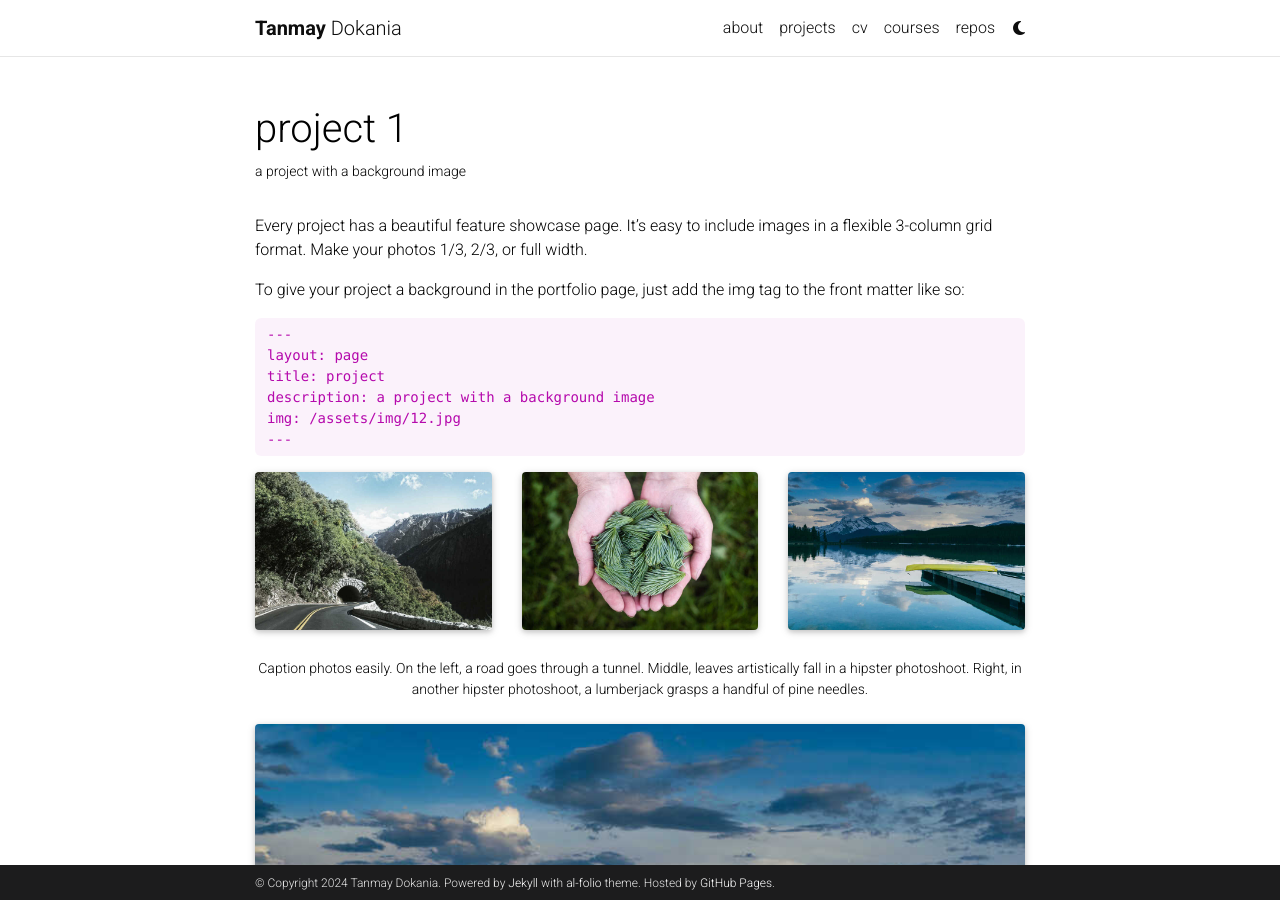
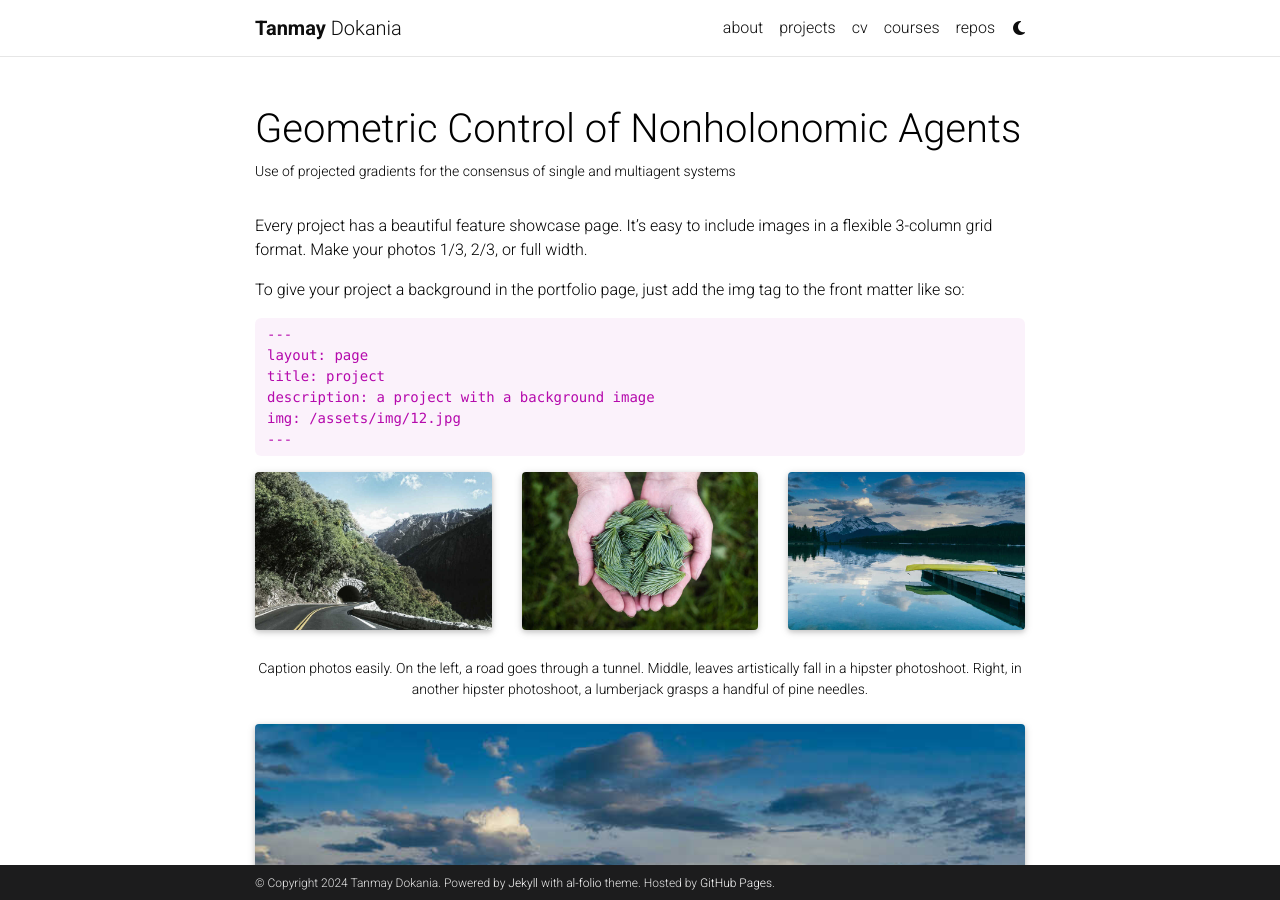
Before and after one commit to dokania-tanmay/dokania-tanmay.github.io, a Jekyll site: the page built from _projects/1_project.md, in a window 1280 px wide and 900 px high. Built offline with Jekyll 4.4.1, drawn with Linux system fonts in a browser that asks for light colours; full-size pictures stand in for the smaller copies a plugin makes; comment, search, counter and statistics services are not loaded; a style sheet for code colours, icons or effects is not loaded.

Commit message:
project 1 uploaded

```diff
--- a/_projects/1_project.md
+++ b/_projects/1_project.md
@@ -1,11 +1,11 @@
 ---
 layout: page
-title: project 1
-description: a project with a background image
-img: assets/img/12.jpg
+title: Geometric Control of Nonholonomic Agents
+description: Use of projected gradients for the consensus of single and multiagent systems
+img: assets/img/proj1.jpg
 importance: 1
-category: work
-related_publications: einstein1956investigations, einstein1950meaning
+category: research
+related_publications:
 ---
 
 Every project has a beautiful feature showcase page.
```
Also changed, not shown: _pages/projects.md (+1 -1 lines), assets/img/proj1.jpg (added).
